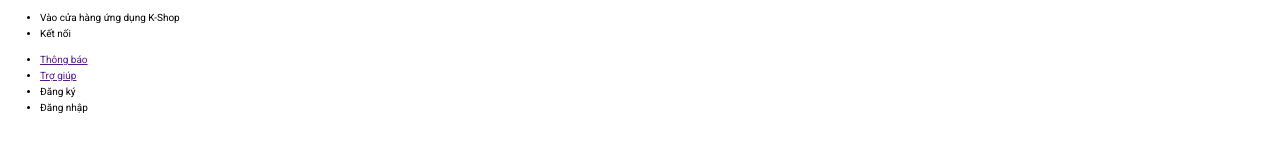
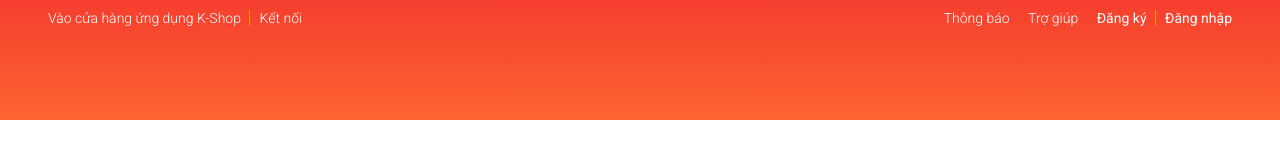
Before and after one commit to DVKHOI/Demo-shop, a plain HTML site: page index.html in a window 1280 px wide. Drawn offline with nearby package versions, Linux system fonts and the light colour scheme.

Commit message:
add css in navbar

```diff
--- a/assests/css/main.css
+++ b/assests/css/main.css
@@ -0,0 +1,39 @@
+.header{
+    height: 120px;
+    background-image: linear-gradient(0,#fe6433,#f53e2d);
+}
+.header__navbar{
+    display: flex;
+    justify-content: space-between;
+}
+.header__navbar-list{
+    list-style: none;
+    padding-left: 0;
+
+}
+.header__navbar-item{
+    margin: 0 8px;
+    position: relative;
+}
+.header__navbar-item,
+.header__navbar-item-link{
+    display: inline-block;
+    font-size: 1.4rem;
+    color: var(--while-color);
+    text-decoration: none;
+    font-weight: 300;
+}
+.header__navbar-item--strong{
+    font-weight: 400;
+}
+
+.header__navbar-item--separate::after{
+    content: "";
+    display: block;
+    position: absolute;
+    border-left: 1px solid #fb9806;
+    height: 16px;
+    top: 50%;
+    right: -9px;
+    transform: translateY(-50%);
+}
--- a/index.html
+++ b/index.html
@@ -20,10 +20,13 @@
   </head>
   <body>
     <header class="header">
+      <div class="grid">
         <nav class="header__navbar">
           <ul class="header__navbar-list">
-          <li class="hearder__navbar-item">Vào cửa hàng ứng dụng K-Shop</li>
-          <li class="hearder__navbar-item">Kết nối</li>
+            <li class="header__navbar-item header__navbar-item--separate">
+              Vào cửa hàng ứng dụng K-Shop
+            </li>
+            <li class="header__navbar-item">Kết nối</li>
           </ul>
           <ul class="header__navbar-list">
             <li class="header__navbar-item">
@@ -32,10 +35,17 @@
             <li class="header__navbar-item">
               <a href="" class="header__navbar-item-link">Trợ giúp</a>
             </li>
-          <li class="header__navbar-item">Đăng ký</li>
-          <li class="header__navbar-item">Đăng nhập</li>
+            <li
+              class="header__navbar-item header__navbar-item--strong header__navbar-item--separate"
+            >
+              Đăng ký
+            </li>
+            <li class="header__navbar-item header__navbar-item--strong">
+              Đăng nhập
+            </li>
           </ul>
         </nav>
+      </div>
     </header>
     <div class="container"></div>
     <footer class="footer"></footer>
```
Lines whose indentation alone changed are shown as unchanged.
